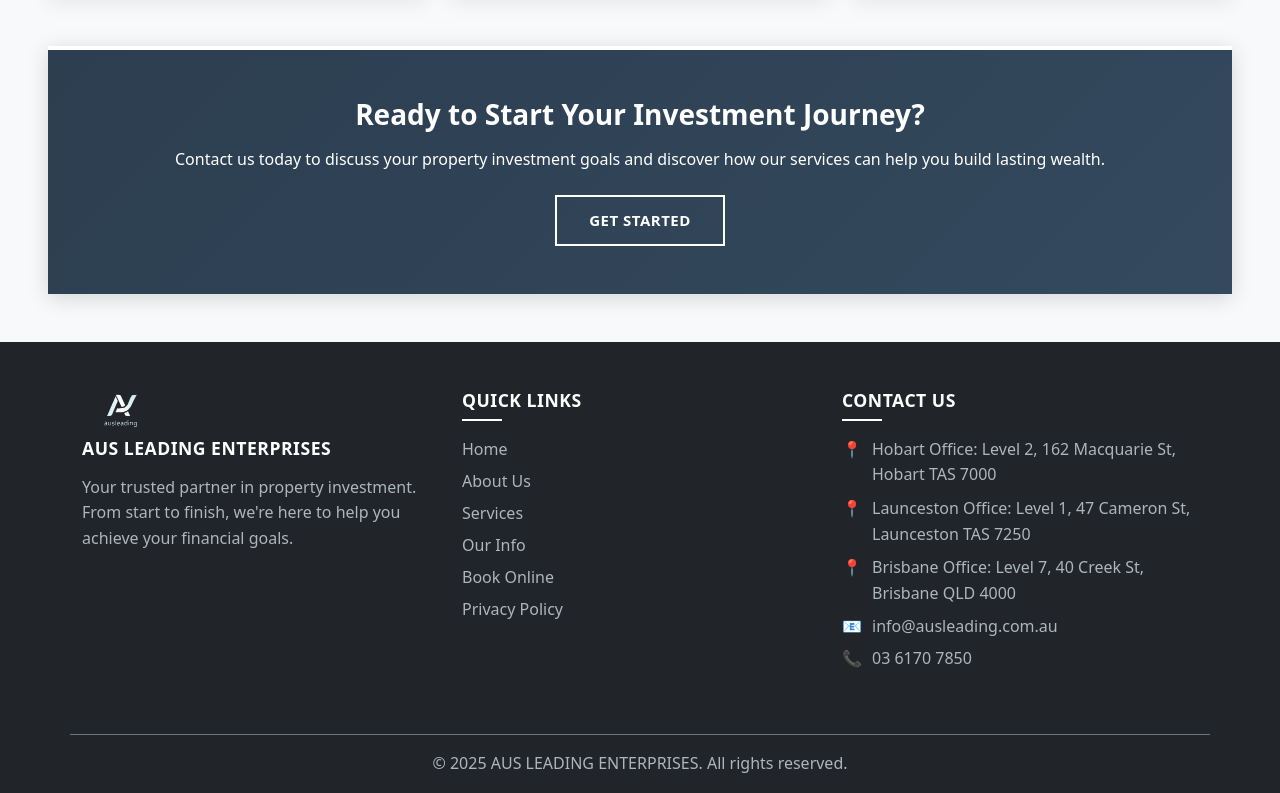
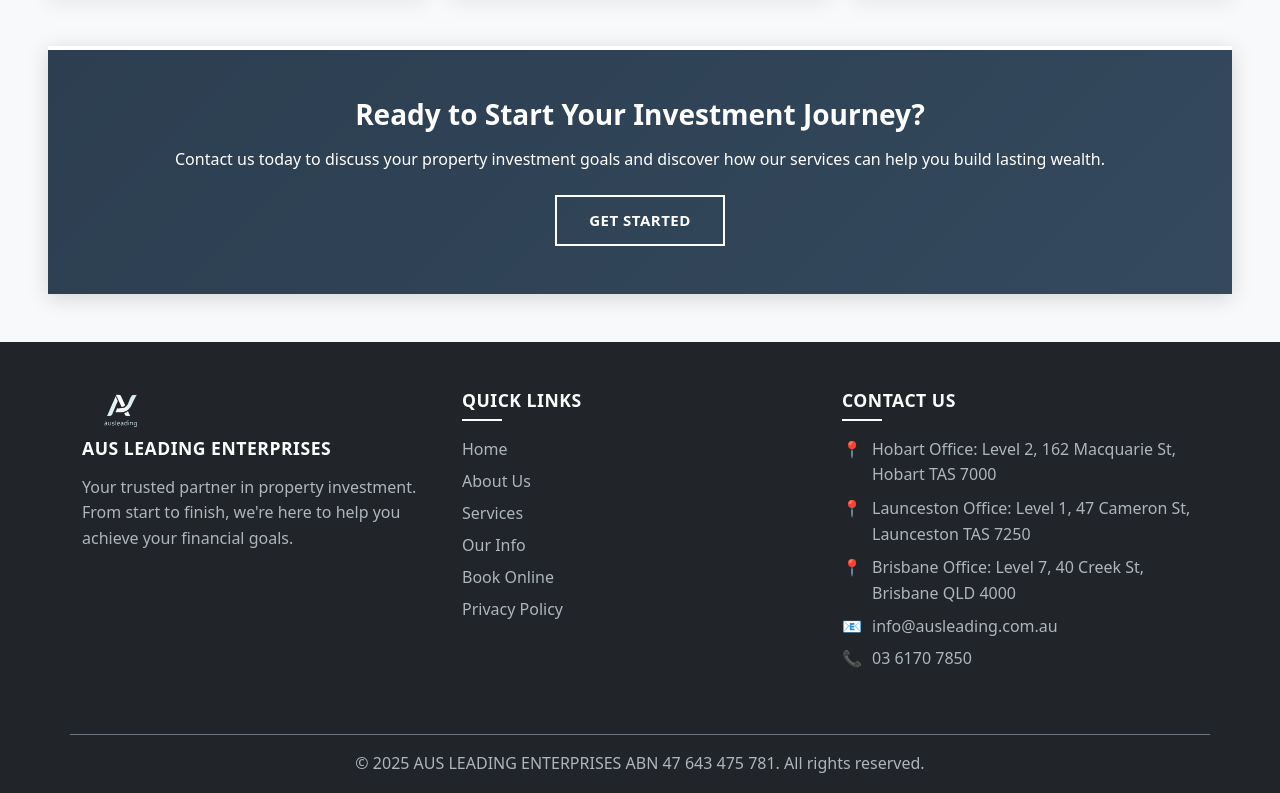
Before and after one commit to OM-Lending/auslending, a React (Create React App) app: page /services in a window 1280 px wide. Shown: the part 1452-2245 px from the top of the page. Built offline with nearby package versions, Linux system fonts and the light colour scheme.

Commit message:
Update Footer.js

```diff
--- a/src/components/Footer.js
+++ b/src/components/Footer.js
@@ -105,7 +105,7 @@ function Footer() {
         <Row className="border-top border-secondary pt-3 pb-3">
           <Col className="text-center">
             <p className="mb-0 text-light-gray">
-              &copy; {new Date().getFullYear()} AUS LEADING ENTERPRISES. All
+              &copy; {new Date().getFullYear()} AUS LEADING ENTERPRISES ABN 47 643 475 781. All
               rights reserved.
             </p>
           </Col>
```
